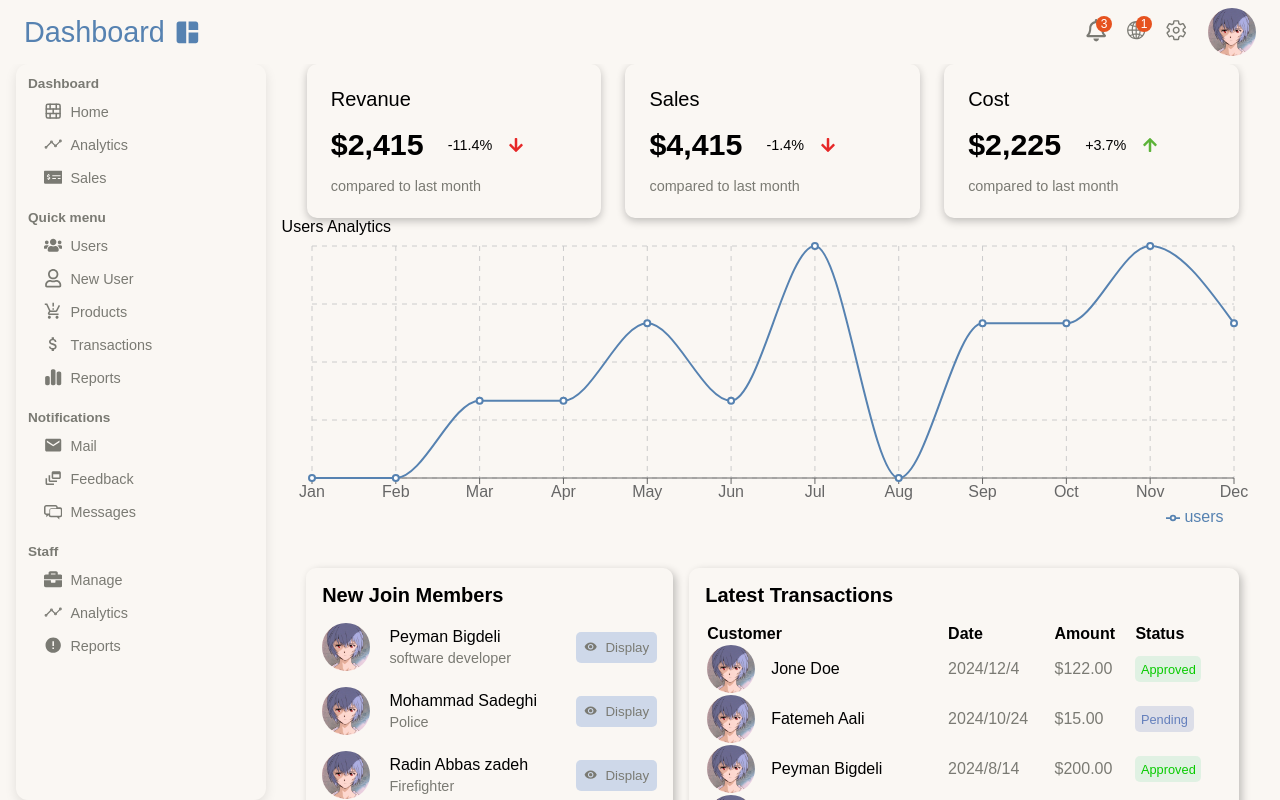
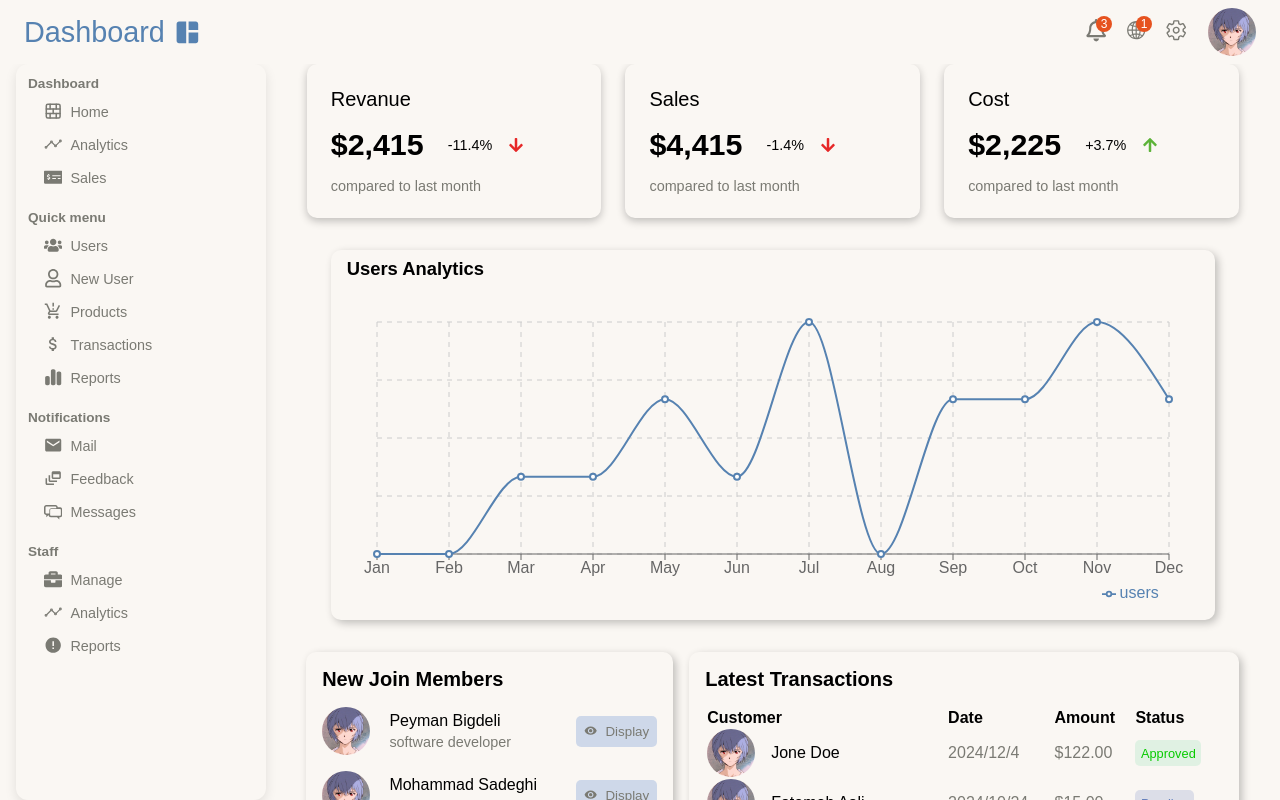
Before and after one commit to AntiFrogs/dashboard, a React (Vite) app: page / in a window 1280 px wide. Built offline with nearby package versions, Linux system fonts and the light colour scheme.

Commit message:
minor bug fix

```diff
--- a/src/components/UserAnalytics/analyticsChart.jsx
+++ b/src/components/UserAnalytics/analyticsChart.jsx
@@ -2,9 +2,9 @@ import "./analyticsChart.css"
 import { ResponsiveContainer , LineChart , Line , XAxis , YAxis , Legend , Tooltip , CartesianGrid} from "recharts";
 
 
-export default function AnalyticsChart({ title , AnalyticsData , chartType = "linear" , dataKey , }) {
+export default function AnalyticsChart({ title , AnalyticsData , chartType = "linear" , dataKey  }) {
     return (
-        <div className="analytics-cxhart-bo" >
+        <div className="analytics-chart-box" >
             <p>{title}</p>
             <div className="chart-container">
                 <ResponsiveContainer width="100%" height="100%" >
```
